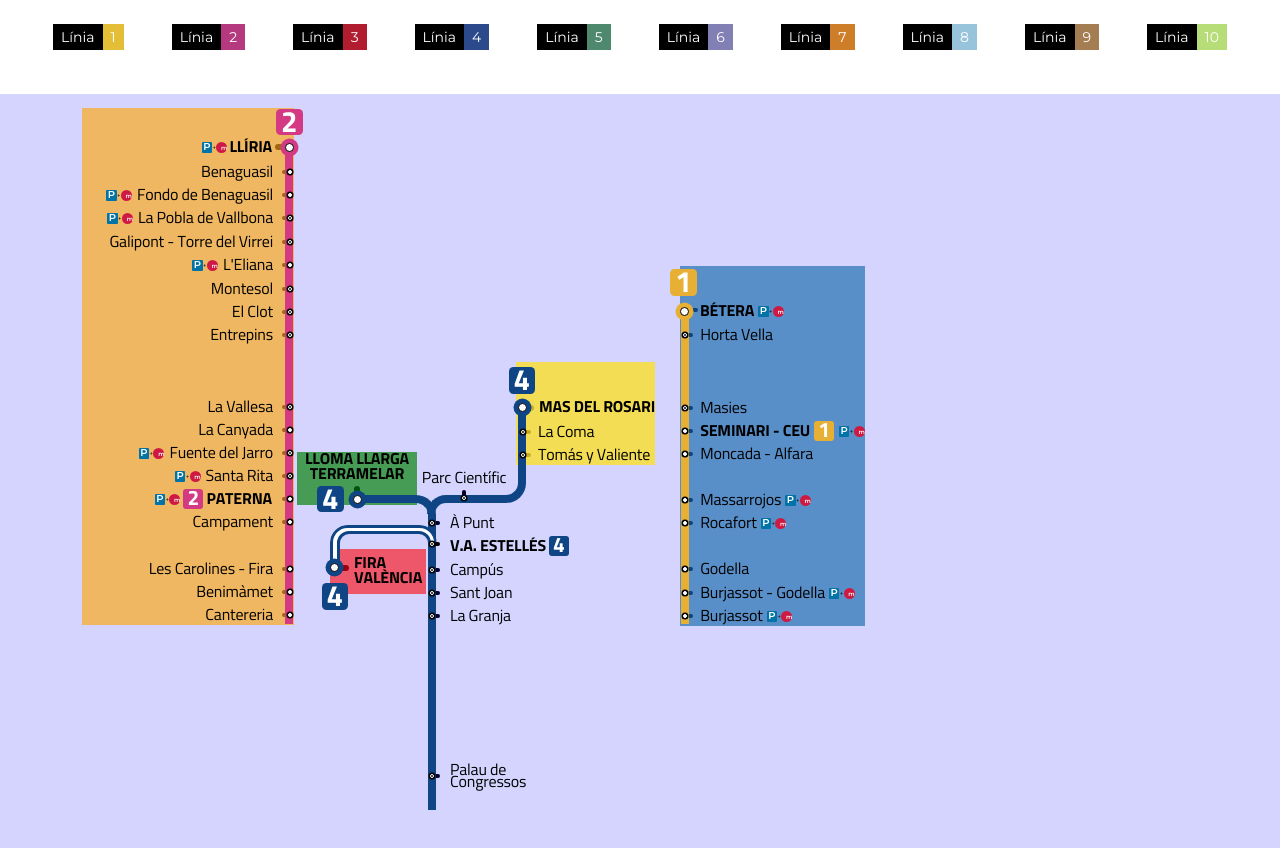
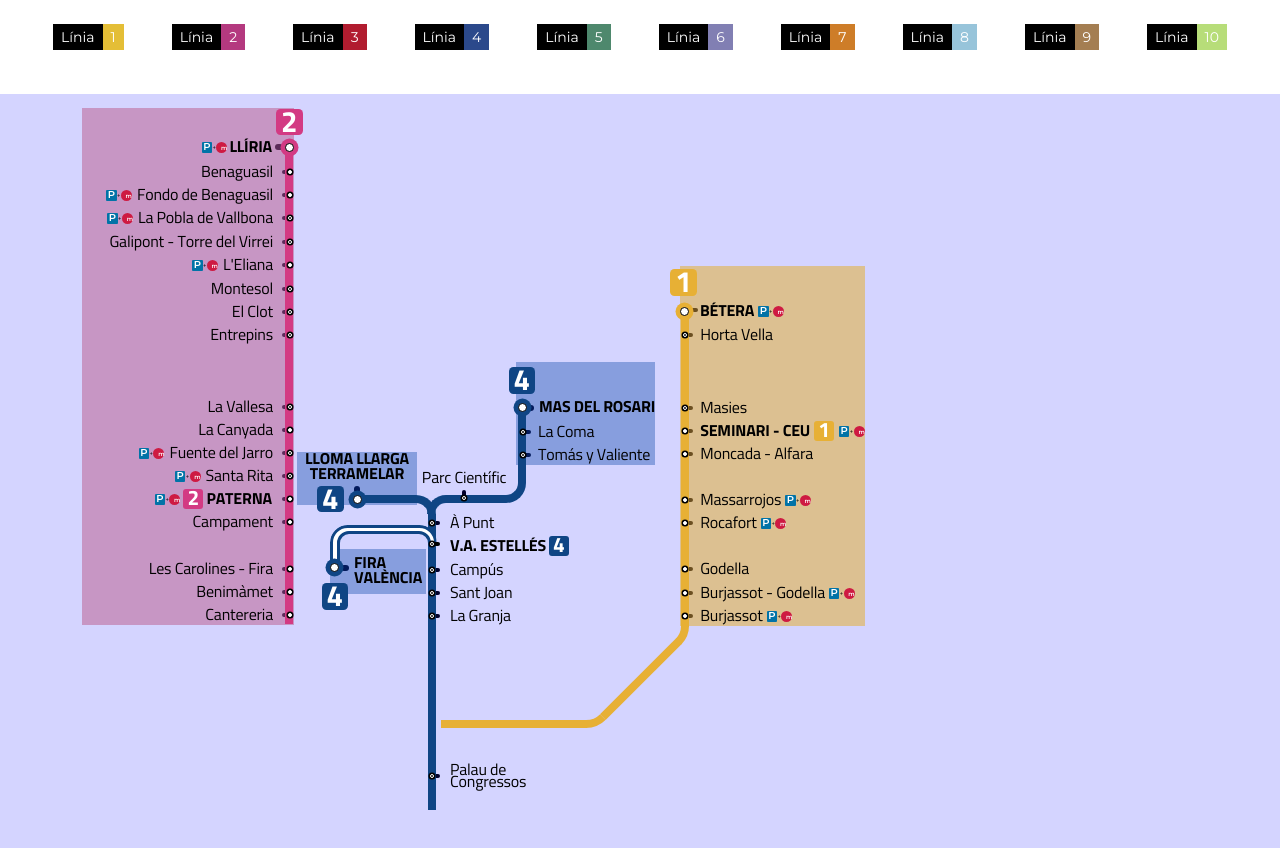
Before and after one commit to franc333s/mapa-metrovalencia, a plain HTML site: page index.html in a window 1280 px wide. Shown: the part 188-1036 px from the top of the page. Drawn offline with Linux system fonts and the light colour scheme.

Commit message:
add line 1 curved route segments

```diff
--- a/css/base.css
+++ b/css/base.css
@@ -1,4 +1,3 @@
-
 body {
   font-family: 'Montserrat', sans-serif;
   background-color: var(--color-full-white);
--- a/css/routes.css
+++ b/css/routes.css
@@ -7,7 +7,7 @@
         top: 172px;
         left: 680px;
 
-        background-color: rgba(23, 107, 171, 0.651);
+        background-color: rgba(227, 169, 22, 0.471);
 
         .feature-line {
 
@@ -18,13 +18,59 @@
             }
         }
         .part-1 {
+            border-right: 8px solid var(--color-line-1);
+            border-bottom: 8px solid var(--color-line-1);
+            height: 304px;
             position: absolute;
+            top: 49px;
+            left: 1px;
+
+            &::after {
+                content: "";
+                position: absolute;
+                box-sizing: border-box;
+                width: 52px;
+                height: 52px;
+                right: -8px;
+                top: 285px;
+                border: 8px solid var(--color-line-1);
+                border-radius: 50%;
+                clip-path: polygon(50% 50%, 100% 50%, 100% 100%);
+            }
+        }
+
+        .part-2 {
             background-color: var(--color-line-1);
-            height: 308px;
+            position: absolute;
+            height: 108px;
             width: 8px;
-            top: 50px;
-            left: 1px;
+            top: 359px;
+            right: 220px;
+            transform: rotate(45deg);
         }
+
+        .part-3 {
+            background-color: var(--color-line-1);
+            position: absolute;
+            height: 8px;
+            width: 146px;
+            top: 454px;
+            right: 278px;
+
+            &::after {
+                content: "";
+                position: absolute;
+                box-sizing: border-box;
+                width: 56px;
+                height: 56px;
+                right:  -27px;
+                top: -48px;
+                border: 8px solid var(--color-line-1);
+                border-radius: 50%;
+                clip-path: polygon(50% 50%, 100% 100%, 50% 100%);
+            }
+        }
+
     }
 
     &.two {
@@ -36,7 +82,7 @@
         top: 14px;
         left: 82px;
 
-        background-color: rgba(255, 166, 2, 0.624);
+        background-color: rgba(184, 87, 137, 0.497);
 
         .feature-line {
 
@@ -66,7 +112,7 @@
             display: flex;
             flex-direction: column-reverse;
 
-            background-color: rgba(255, 0, 0, 0.59);
+            background-color: rgba(9, 68, 169, 0.382);
 
             .feature-line {
 
@@ -161,7 +207,7 @@
             left: 297px;
             display: flex;
 
-            background-color: rgba(0, 128, 0, 0.668);
+            background-color: rgba(9, 68, 169, 0.382);
 
             .feature-line {
                 align-self: flex-end;
@@ -188,10 +234,11 @@
             }
         }
         &.block-3 {
-            background-color: rgba(253, 224, 36, 0.78);
             position: absolute;
             top: 268px;
             left: 516px;
+
+            background-color: rgba(9, 68, 169, 0.382);
 
             .feature-line {
 
--- a/index.html
+++ b/index.html
@@ -34,6 +34,7 @@
 
     <main>
         <section class="map">
+            <!-- Línia 2 Nord -->
             <div>
                 <ul class="route two">
                     <li class="feature-line">
@@ -144,6 +145,7 @@
                 </ul>
             </div>
 
+            <!-- Línia 4 Nord -->
             <div>
                 <!-- Linia 4 nord -->
                 <ul class="route four block-1">
@@ -228,11 +230,15 @@
                     </li>
                 </ul>
             </div>
+
+            <!-- Línia 1 Nord -->
             <div>
                 <ul class="route one">
                     <li class="feature-line">
                         <p class="line-num line-1"><span>1</span></p>
                         <span class="part-1"></span>
+                        <span class="part-2"></span>
+                        <span class="part-3"></span>
                     </li>
                     <li class="station betera">
                         <span class="dot"></span>
@@ -301,6 +307,7 @@
                     </li>
                 </ul>
             </div>
+
 
         </section>
 
```
Also changed, not shown: css/map.css (line endings or trailing spaces).
